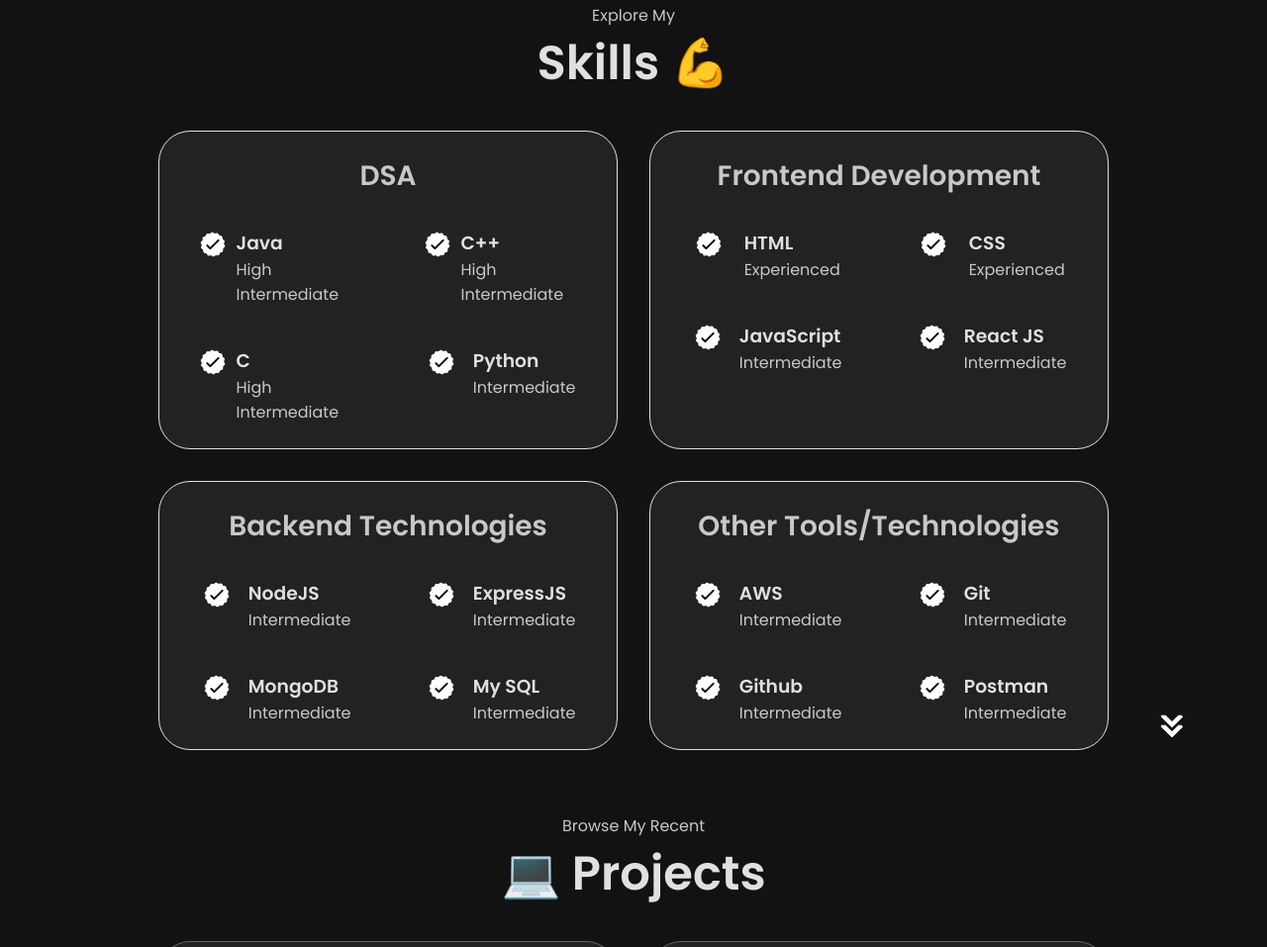
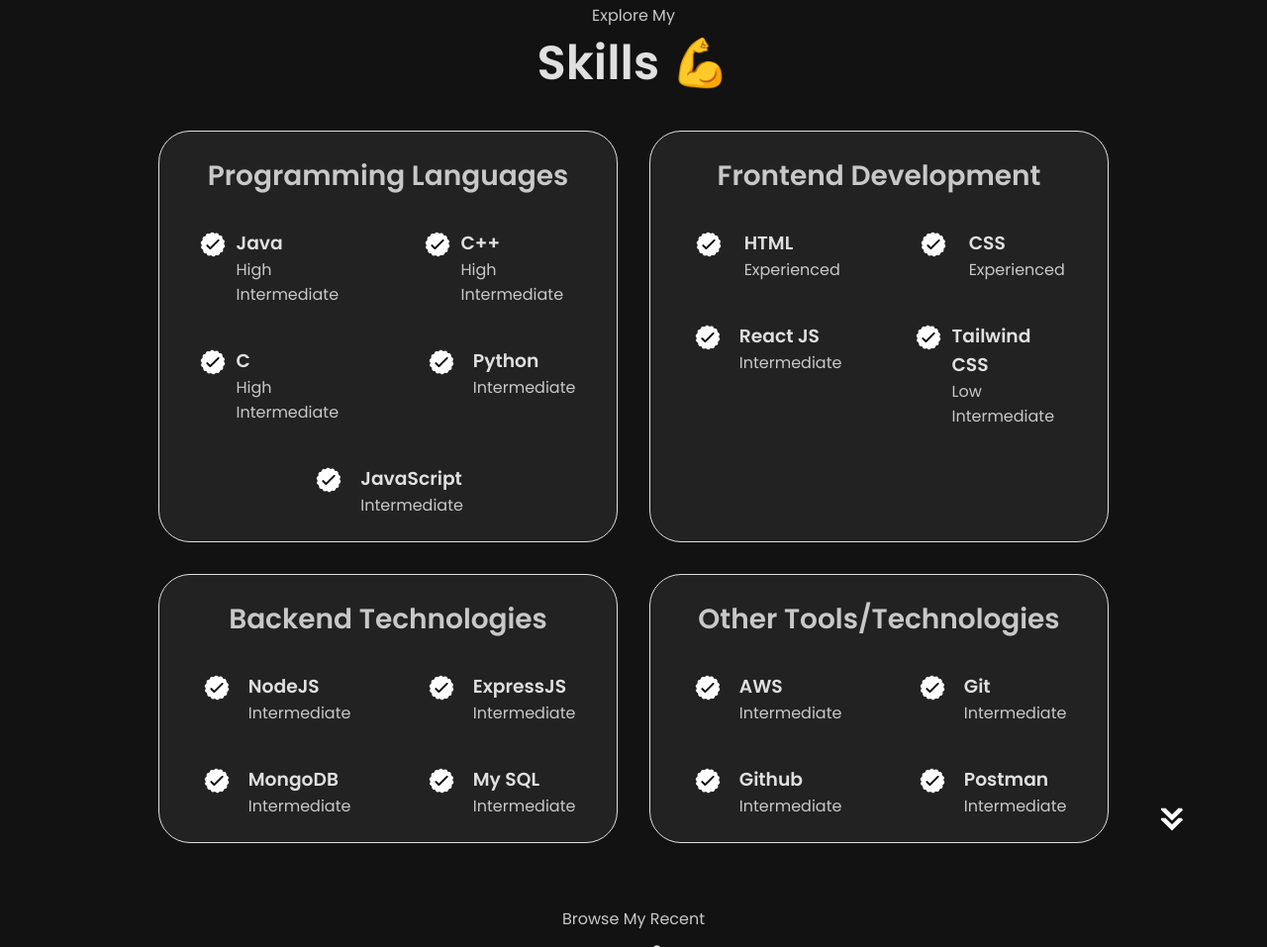
Before and after one commit to Ankit-1607/Portfolio, a plain HTML site: page index.html in a window 1280 px wide. Shown: the part 1693-2650 px from the top of the page at 99% size. Drawn offline with Linux system fonts and the light colour scheme.

Commit message:
test commit

```diff
--- a/index.html
+++ b/index.html
@@ -133,7 +133,7 @@
     <div class="Skills-details-container">
       <div class="about-containers">
         <div class="details-container">
-          <h2 class="Skills-sub-title">DSA</h2>
+          <h2 class="Skills-sub-title">Programming Languages</h2>
           <div class="article-container">
             <article>
               <img
@@ -179,6 +179,17 @@
                 <p>Intermediate</p>
               </div>
             </article>
+            <article>
+              <img
+                src="./assets/checkmark_dark_theme.png"
+                alt="Skills icon"
+                class="icon checkmark-icon"
+              />
+              <div>
+                <h3>JavaScript</h3>
+                <p>Intermediate</p>
+              </div>
+            </article>
           </div>
         </div>
         <div class="details-container">
@@ -213,7 +224,7 @@
                 class="icon checkmark-icon"
               />
               <div>
-                <h3>JavaScript</h3>
+                <h3>React JS</h3>
                 <p>Intermediate</p>
               </div>
             </article>
@@ -224,8 +235,8 @@
                 class="icon checkmark-icon"
               />
               <div>
-                <h3>React JS</h3>
-                <p>Intermediate</p>
+                <h3>Tailwind CSS</h3>
+                <p>Low Intermediate</p>
               </div>
             </article>
           </div>
```
